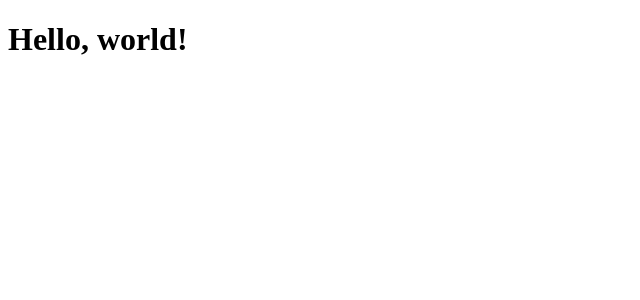
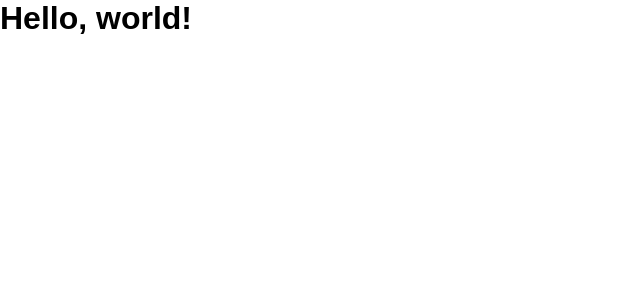
Before and after one commit to lunghr/information-systems-lab1-frontend, a React (Vite) app: page / in a window 1280 px wide. Shown: the top 300 px of the page, without its empty margins (0-640 px from the left). Built offline with nearby package versions, Linux system fonts and the light colour scheme.

Commit message:
[+] Add default styling

```diff
--- a/src/index.scss
+++ b/src/index.scss
@@ -0,0 +1,6 @@
+* {
+  margin: 0;
+  padding: 0;
+  box-sizing: border-box;
+  font-family: "Montserrat", sans-serif;
+}
```
